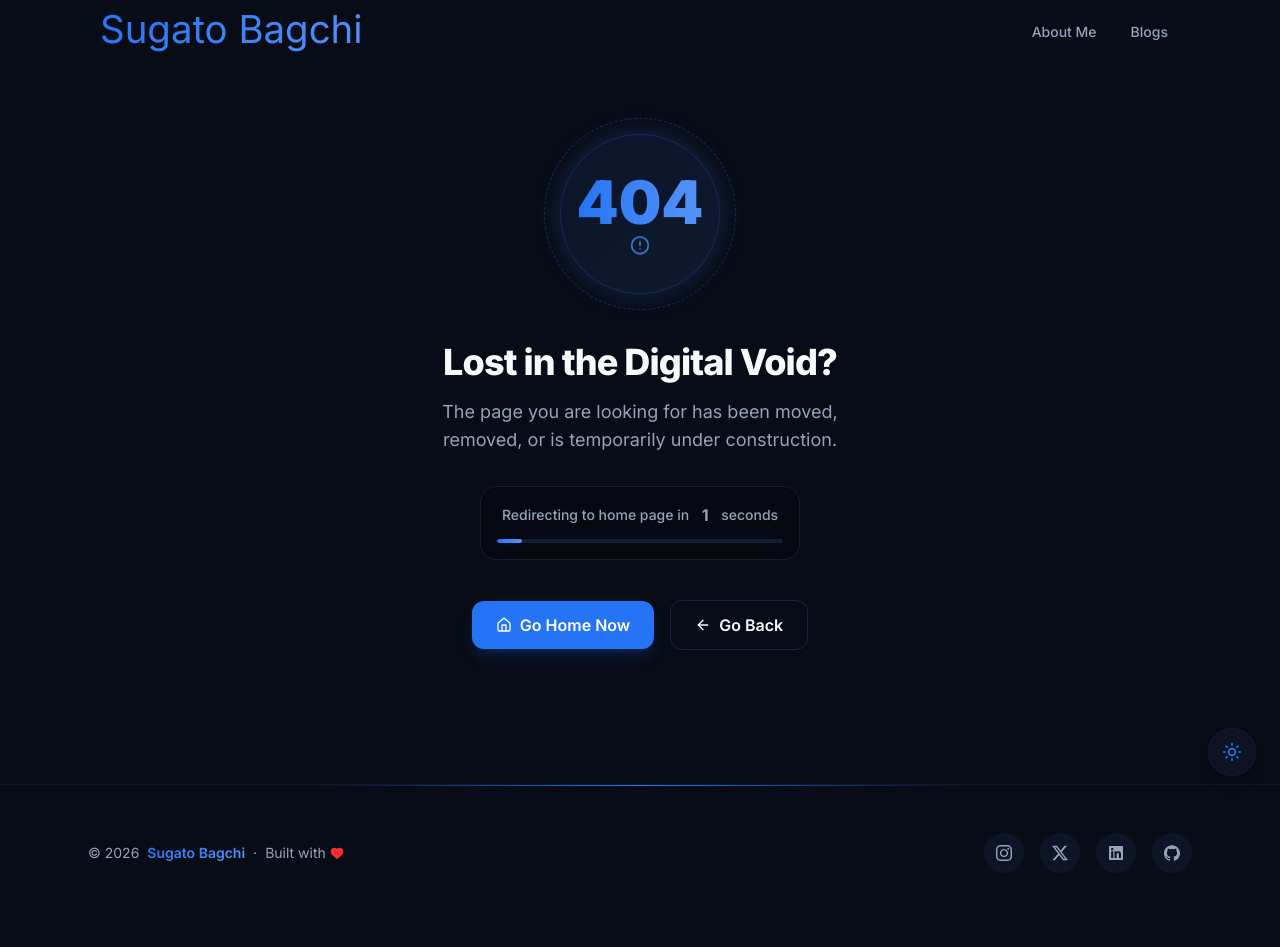
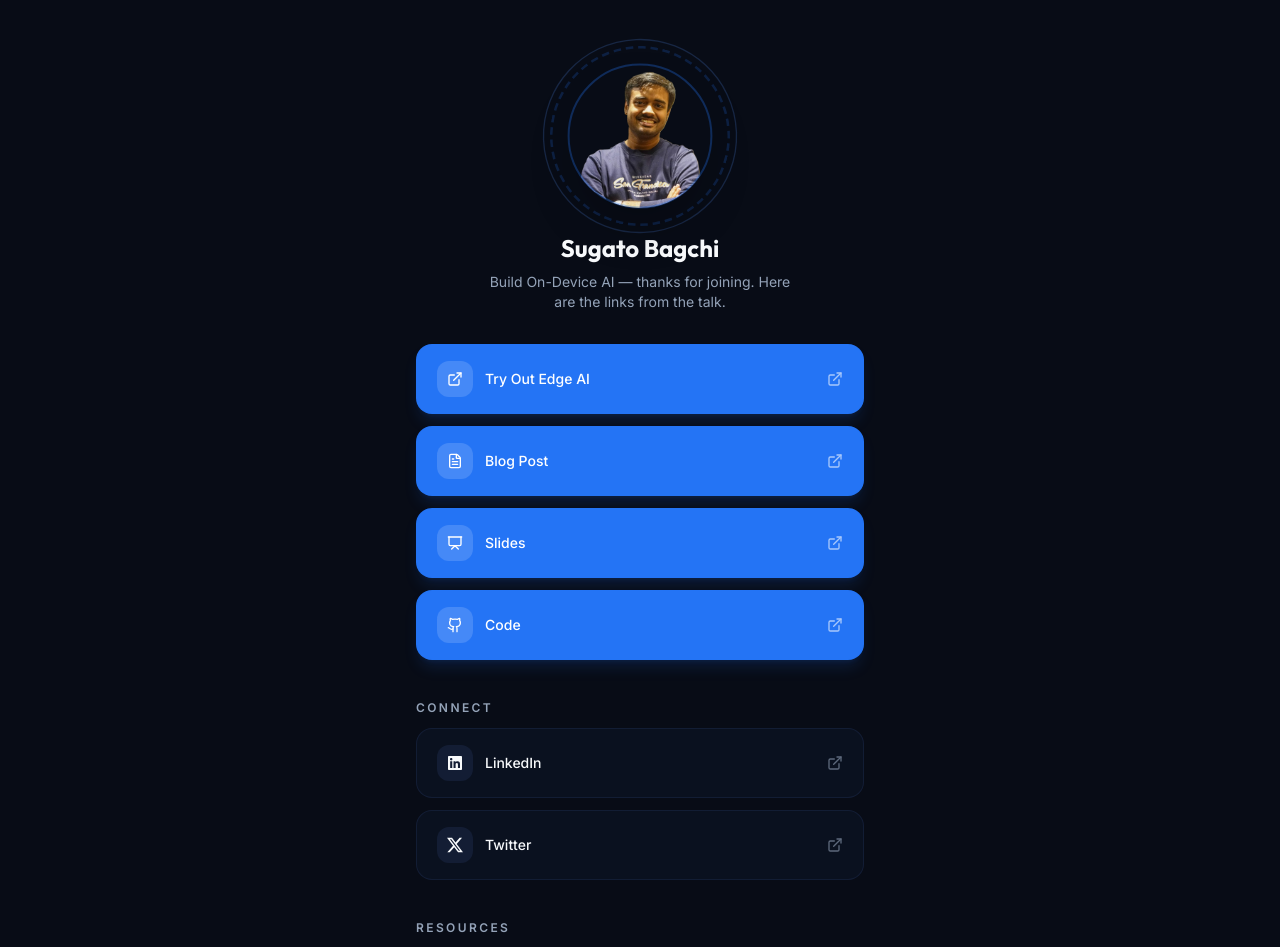
Before and after one commit to sugatobagchi/portfolio, a Next.js app: page /build-on-device-ai in a window 1280 px wide. Before the commit this address had no page. Shown: the top 947 px of the page. Before the commit the page ends 921 px from the top, so only its background shows below. Built offline with nearby package versions, Linux system fonts and the light colour scheme; a web font is replaced by a local one.

Commit message:
feat: update redirects and remove mlk-io-extended page, replacing with build-on-device-ai in sitemap

```diff
--- a/next.config.mjs
+++ b/next.config.mjs
@@ -42,6 +42,12 @@
       permanent: true,
     });
 
+    redirectsArray.push({
+      source: "/mlk-io-extended",
+      destination: "/build-on-device-ai",
+      permanent: true,
+    });
+
     return redirectsArray;
   },
 };
--- a/src/app/mlk-io-extended/layout.tsx
+++ b/src/app/build-on-device-ai/layout.tsx
@@ -1,19 +1,19 @@
 import type { Metadata } from "next";
 
 export const metadata: Metadata = {
-  title: "ML on Edge — Talk Resources",
+  title: "Build On-Device AI",
   description:
-    "Links from my talk on running AI on the edge — try the demo, grab the slides, explore the code, and connect.",
+    "Links from Build On-Device AI — try the demo, grab the slides, explore the code, and connect.",
   openGraph: {
-    title: "ML on Edge — Talk Resources",
+    title: "Build On-Device AI",
     description:
       "Try the demo, grab the slides, explore the code, and connect after the talk.",
-    url: "https://sugatobagchi.com/mlk-io-extended",
+    url: "https://sugatobagchi.com/build-on-device-ai",
     type: "website",
   },
   twitter: {
     card: "summary",
-    title: "ML on Edge — Talk Resources",
+    title: "Build On-Device AI",
     description:
       "Try the demo, grab the slides, explore the code, and connect after the talk.",
   },
@@ -23,7 +23,7 @@
   },
 };
 
-export default function MlkIoExtendedLayout({
+export default function BuildOnDeviceAiLayout({
   children,
 }: {
   children: React.ReactNode;
--- a/src/app/mlk-io-extended/page.tsx
+++ b/src/app/build-on-device-ai/page.tsx
@@ -164,7 +164,7 @@
   );
 }
 
-export default function MlkIoExtendedPage() {
+export default function BuildOnDeviceAiPage() {
   return (
     <div className="relative min-h-screen overflow-hidden bg-background px-4 py-12 text-foreground sm:px-6 sm:py-16">
       <HeroBackground />
@@ -216,7 +216,7 @@
           transition={{ duration: 0.45, delay: 0.15 }}
           className="mb-8 max-w-xs text-center text-sm text-muted-foreground"
         >
-          Thanks for joining — here are the links from the talk.
+          Build On-Device AI — thanks for joining. Here are the links from the talk.
         </motion.p>
 
         <div className="flex w-full flex-col gap-3">
```
Also changed, not shown: 1 other file (tests, documents, lock files or other folders).
